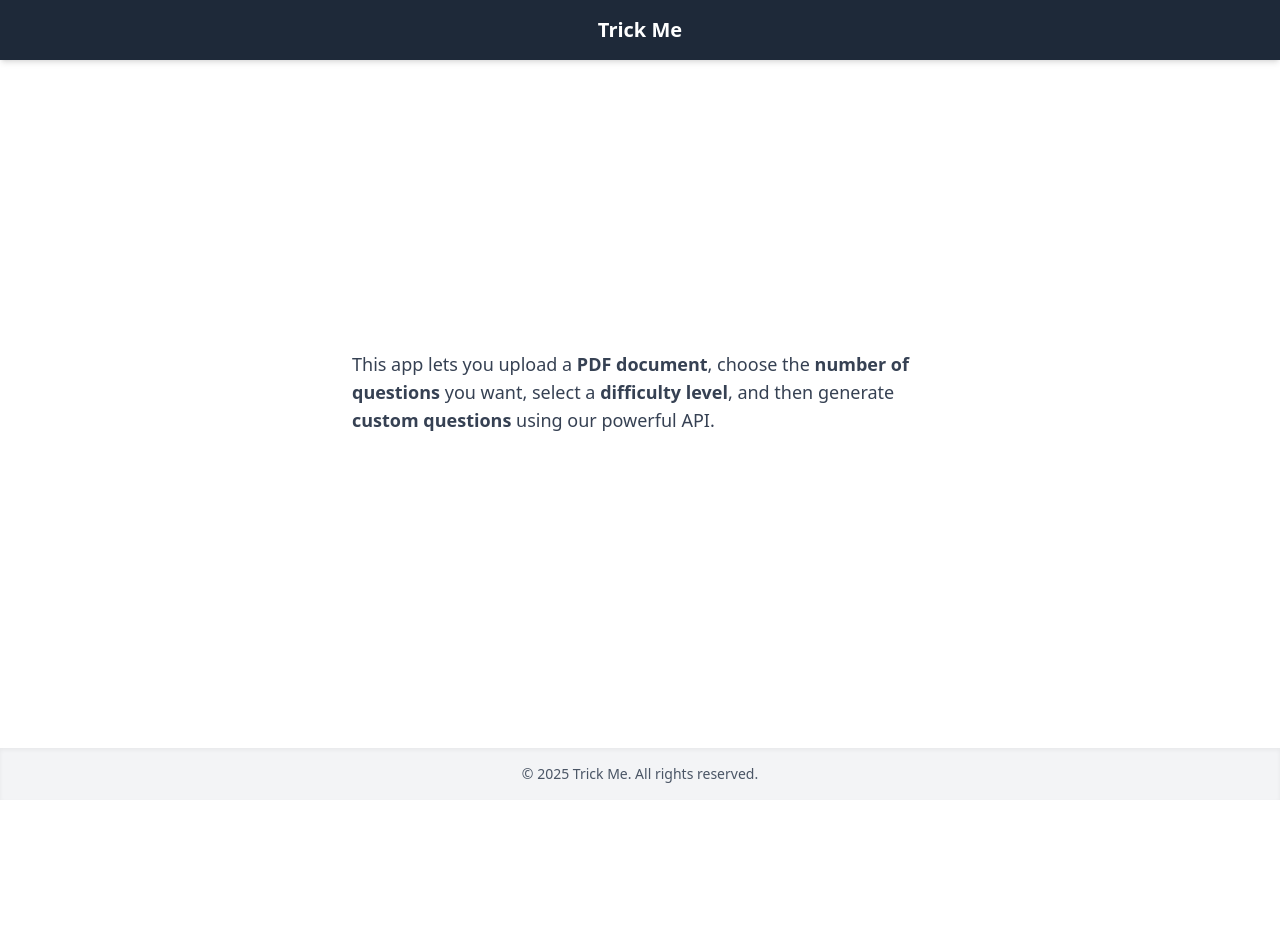
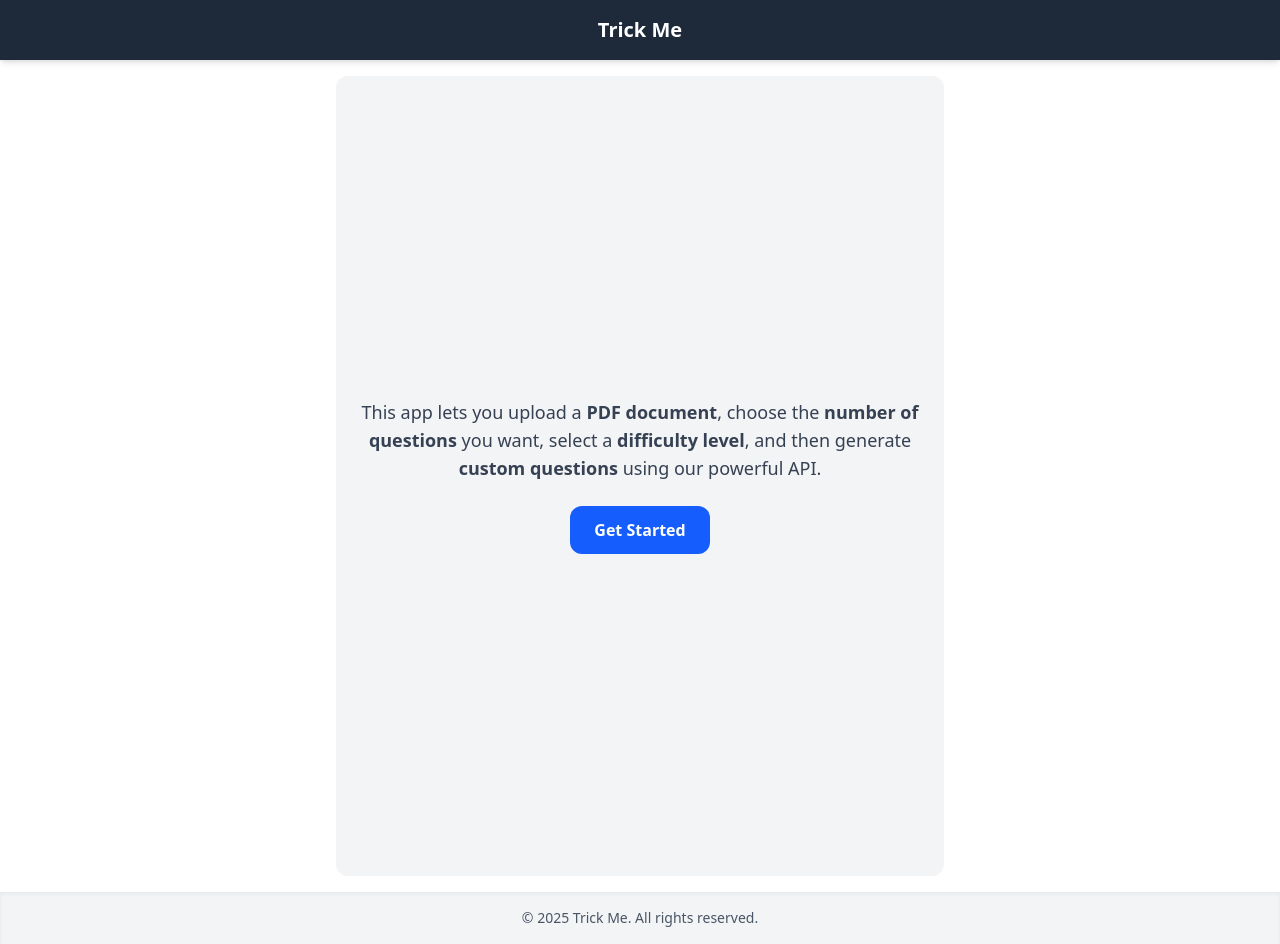
Before and after one commit to Dagmawi-22/qelem-web, a SvelteKit app: page / in a window 1280 px wide. Before the commit the page ends 800 px from the top, so only its background shows below. Built offline with nearby package versions, Linux system fonts and the light colour scheme.

Commit message:
get started page

```diff
--- a/src/routes/+page.svelte
+++ b/src/routes/+page.svelte
@@ -1,4 +1,19 @@
-<p class="text-lg text-gray-700 max-w-xl mb-6">
-	This app lets you upload a <strong>PDF document</strong>, choose the <strong>number of questions</strong> you want,
-	select a <strong>difficulty level</strong>, and then generate <strong>custom questions</strong> using our powerful API.
-</p>
+<script lang="ts">
+	import { goto } from '$app/navigation';
+</script>
+
+<div class="flex flex-col items-center justify-center min-h-screen bg-gray-100 p-4 rounded-xl">
+    <p class="text-lg text-gray-700 max-w-xl mb-6 text-center mx-auto">
+        This app lets you upload a <strong>PDF document</strong>, choose the <strong>number of questions</strong> you want,
+        select a <strong>difficulty level</strong>, and then generate <strong>custom questions</strong> using our powerful API.
+    </p>
+
+    <div class="flex justify-center">
+        <button
+            class="bg-blue-600 hover:bg-blue-700 cursor-pointer text-white font-semibold px-6 py-3 rounded-xl transition"
+            on:click={() => goto('/generate')}
+        >
+            Get Started
+        </button>
+    </div>
+</div>
```
